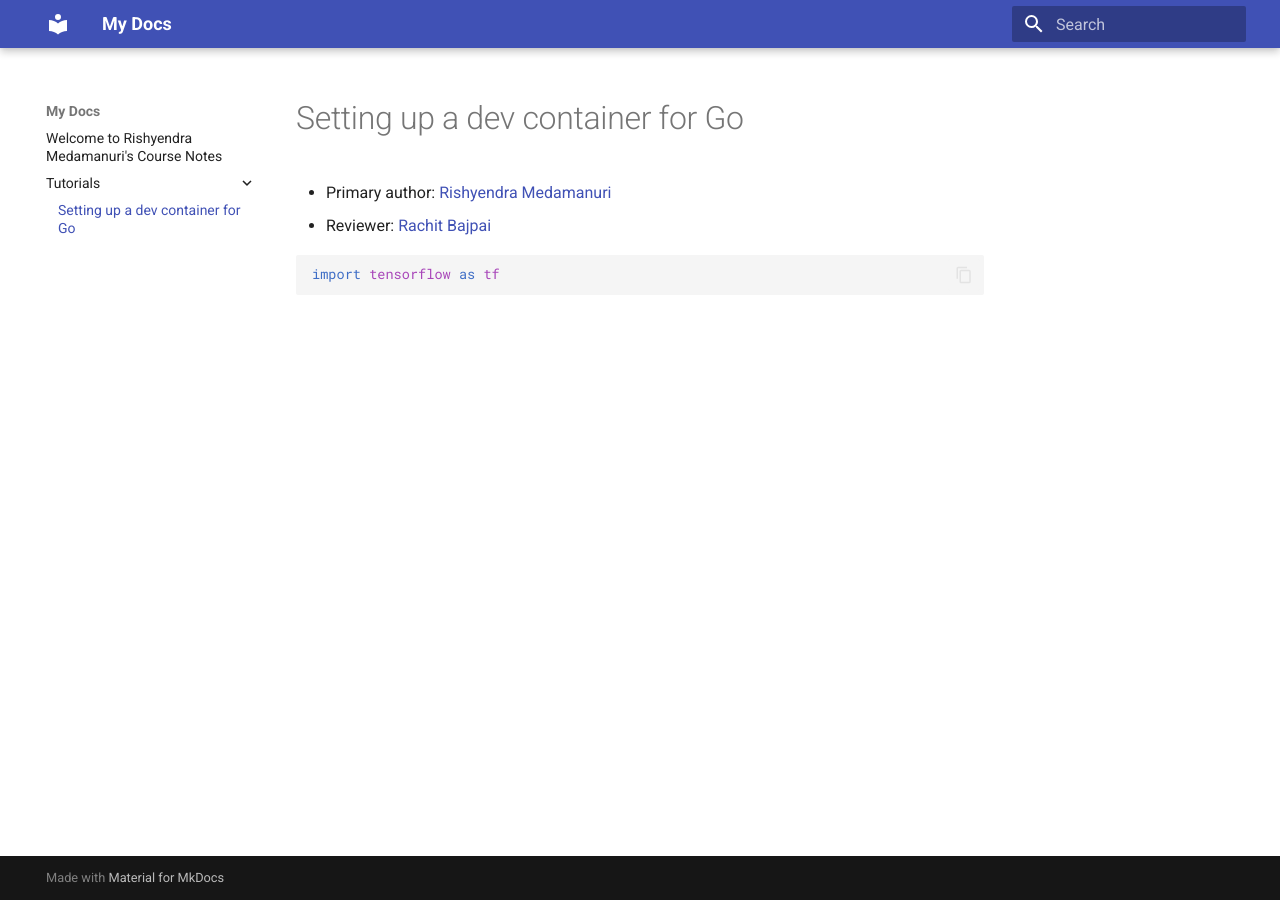
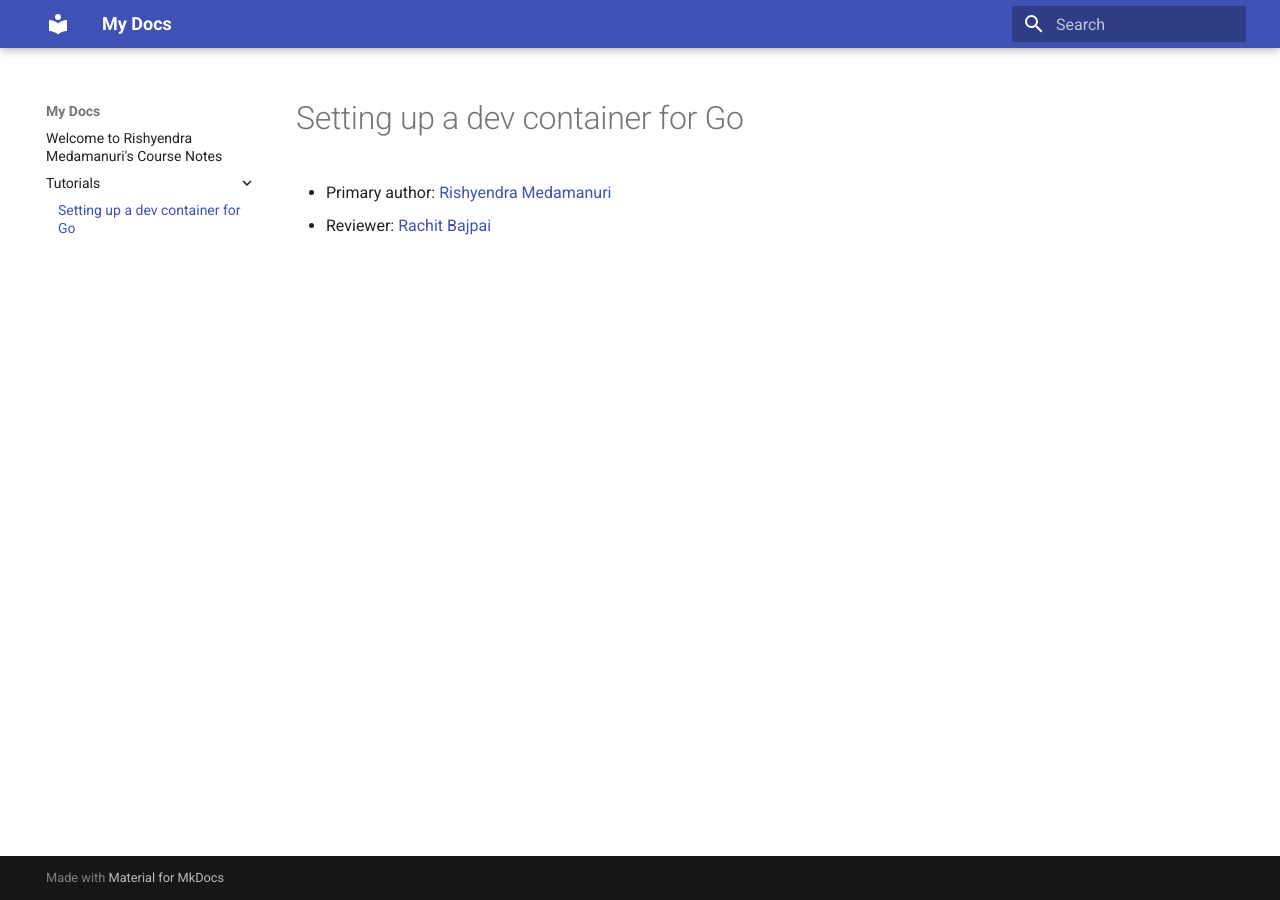
Before and after one commit to rishyendra333/comp423-course-notes, an MkDocs documentation site: the page built from docs/tutorials/go-setup.md, in a window 1280 px wide. Built offline with MkDocs 1.6.1 and Material for MkDocs 9.7.7, drawn with Linux system fonts in a browser that asks for light colours.

Commit message:
remove code blocks example not relevant to go

````diff
--- a/docs/tutorials/go-setup.md
+++ b/docs/tutorials/go-setup.md
@@ -2,7 +2,3 @@
 
 * Primary author: [Rishyendra Medamanuri](https://github.com/rishyendra333)
 * Reviewer: [Rachit Bajpai](https://github.com/rbajpai-unc)
-
-``` py
-import tensorflow as tf
-```
````
